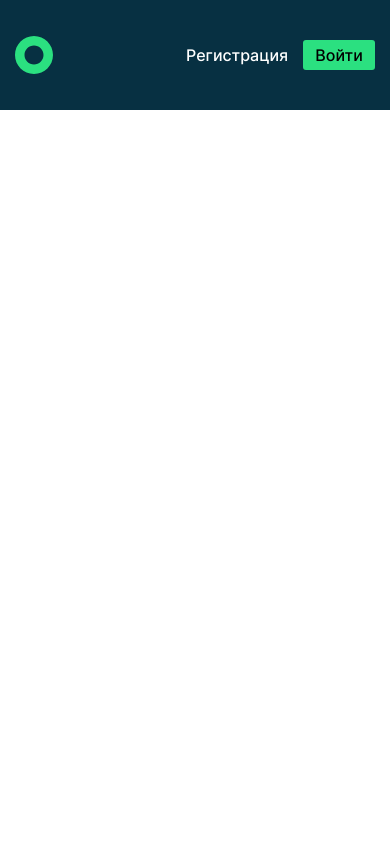
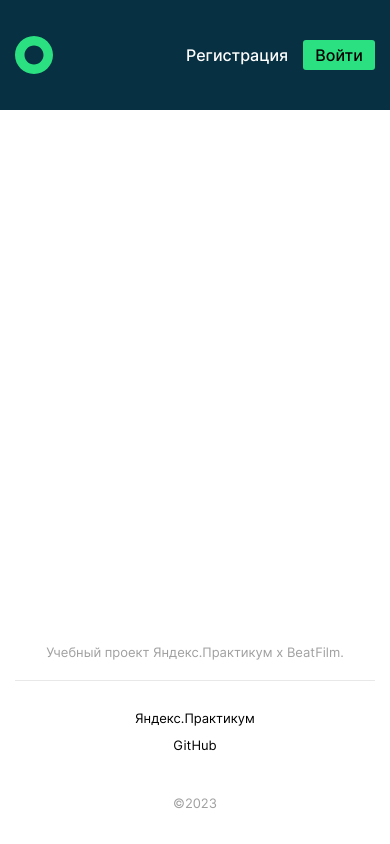
Before and after one commit to 1998max7362/movies-explorer-frontend, a React (Create React App) app: page / in a window 390 px wide. Built offline with nearby package versions, Linux system fonts and the light colour scheme.

Commit message:
Footer готов

```diff
--- a/src/components/Footer/Footer.css
+++ b/src/components/Footer/Footer.css
@@ -1,3 +1,42 @@
-.footer {
+.footer{
+  display: flex;
+  flex-direction: column;
+  padding: 79px clamp(13px, 3.9vw,70px) 20px;
   margin-top: auto;
+  font-size: 13px;
 }
+
+.footer__yandex-practicum{
+  border-bottom: 1px solid #E8E8E8;
+  text-align: center;
+  padding-bottom: 20px;
+  color: #A0A0A0;
+}
+
+.footer__container{
+  display: flex;
+  justify-content: space-between;
+  align-items: center;
+  padding-top: 20px;
+}
+
+.footer__link-container{
+  display: flex;
+  gap: 20px;
+  align-items: center;
+}
+
+@media screen and (max-width: 600px) {
+  .footer__link-container{
+    flex-direction: column;
+    gap: 12px;
+  }
+  .footer__container{
+    flex-direction: column-reverse;
+    padding-top: 30px;
+    gap: 30px;
+  }
+  .footer__year{
+    color: #A0A0A0;
+  }
+}
--- a/src/components/Footer/Footer.js
+++ b/src/components/Footer/Footer.js
@@ -1,5 +1,16 @@
 import "./Footer.css"
+import { Link } from "react-router-dom"
 
-export const Footer = () =>{
-    return <div className="footer"></div>
+export const Footer = () => {
+  return <footer className="footer">
+    <div className="footer__yandex-practicum">Учебный проект Яндекс.Практикум х BeatFilm.</div>
+    <div className="footer__container">
+      <p className="text footer__year">&#169;2023</p>
+      <div className="footer__link-container">
+        <Link className="link" to='https://practicum.yandex.ru/'>Яндекс.Практикум</Link>
+        <Link className="link" to='https://github.com/1998max7362/'>GitHub</Link>
+      </div>
+    </div>
+  </footer>
+
 }
--- a/src/components/Header/HeaderLoggedIn.js
+++ b/src/components/Header/HeaderLoggedIn.js
@@ -25,7 +25,7 @@ export const HeaderLoggedIn = ({pathname}) => {
           <Link className={`link ${pathname==='/'&&'header__link_ismain'}`} to="/saved-movies">Сохранённые фильмы</Link>
         </div>
         <Link className={`header__profile link ${pathname==='/'&&'header__profile_main'}`} to="/profile">
-          <p>Аккаунт</p>
+          <p className="text">Аккаунт</p>
           <img className="header__logo-account" src={headerProfile} alt="Лого-аккаунт" />
         </Link></>}
     </>)
```
